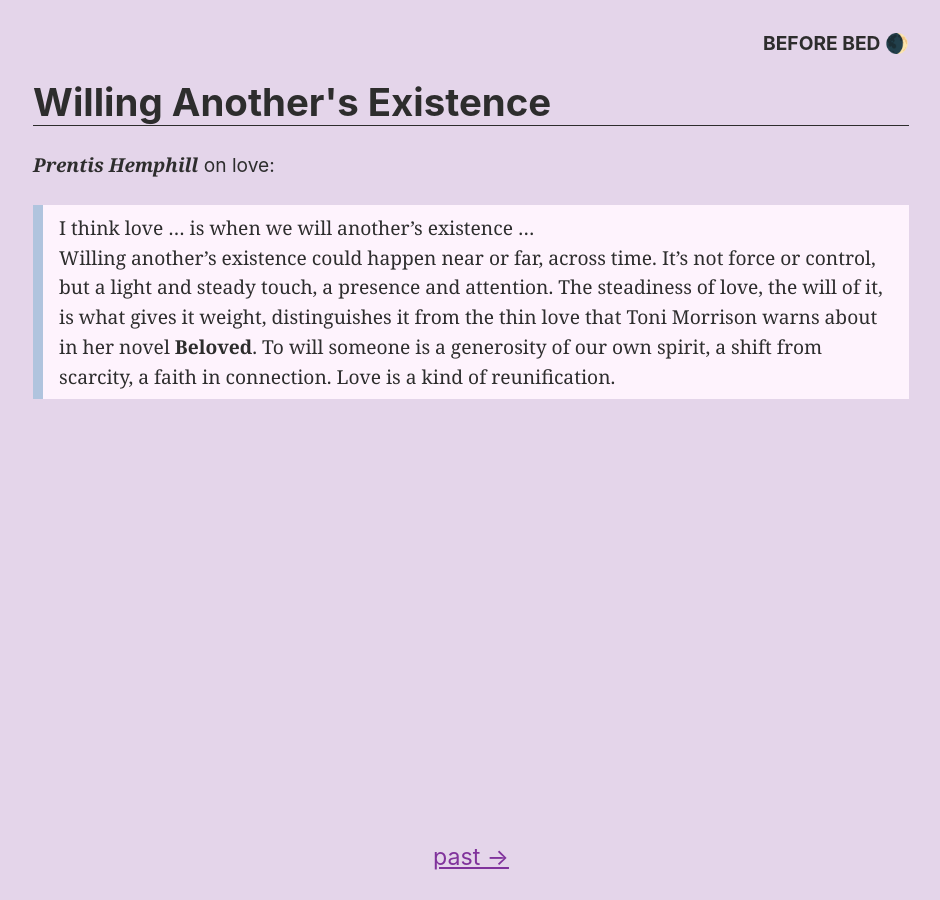
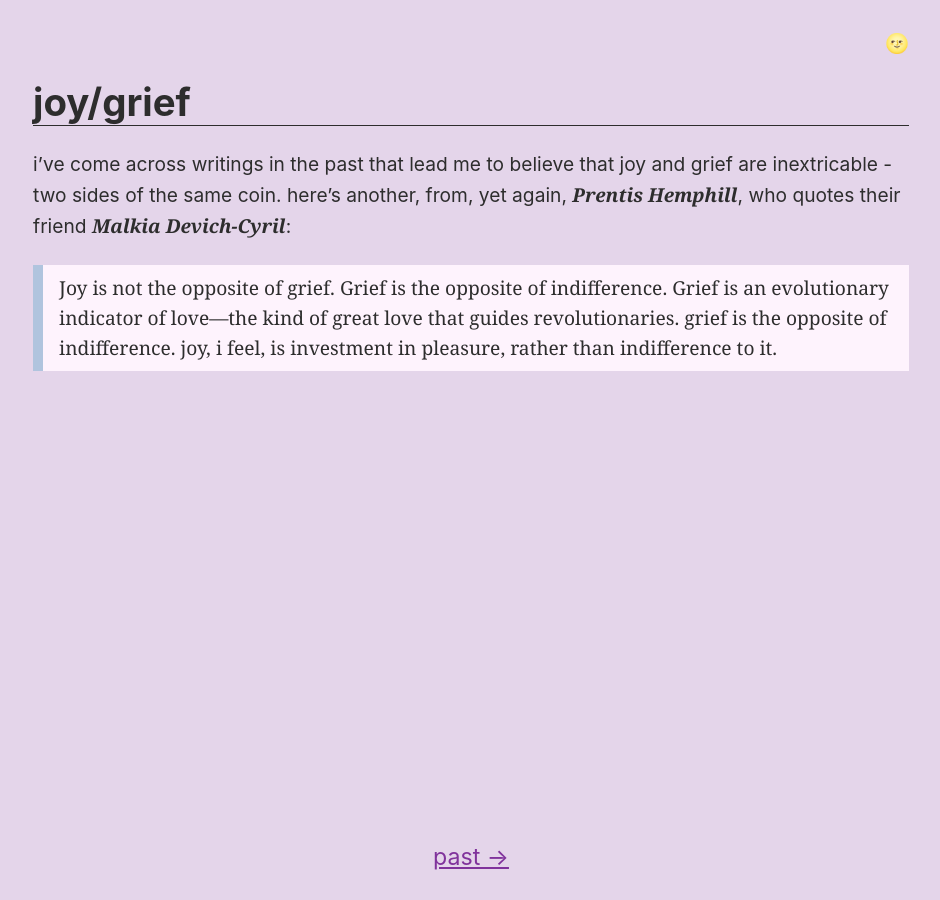
Before and after one commit to dglauber1/dglauber1.github.io, a Jekyll site: the page built from index.md, in a window 1280 px wide. Shown: the whole page, without its empty margins (169-1109 px from the left). Built offline with Jekyll 4.4.1, drawn with Linux system fonts in a browser that asks for light colours.

Commit message:
Update index.md

```diff
--- a/index.md
+++ b/index.md
@@ -1,22 +1,21 @@
 ---
-prev-musing: culture-of-whiteness
-title: Willing Another's Existence
-time: before bed 🌒
+prev-musing: the-regular-work
+title: joy/grief
+time: 🌝
 collection: musings
 ---
-<cite>Prentis Hemphill</cite> on love:
-> I think love ... is when we will
-> another's existence ...
-> Willing another's existence could
-> happen near or far, across time. It's
-> not force or control, but a light
-> and steady touch, a presence and
-> attention. The steadiness of love,
-> the will of it, is what gives it
-> weight, distinguishes it from the
-> thin love that Toni Morrison warns
-> about in her novel **Beloved**.
-> To will someone is a generosity of
-> our own spirit, a shift from scarcity,
-> a faith in connection. Love is a kind
-> of reunification.
+i've come across writings in the past
+that lead me to believe that joy and
+grief are inextricable - two sides of the
+same coin. here's another, from, yet
+again, <cite>Prentis Hemphill</cite>, who
+quotes their friend <cite>Malkia
+Devich-Cyril</cite>:
+> Joy is not the opposite of grief.
+> Grief is the opposite of indifference.
+> Grief is an evolutionary indicator of
+> love---the kind of great love that
+> guides revolutionaries.
+grief is the opposite of indifference.
+joy, i feel, is investment in pleasure,
+rather than indifference to it.
```
